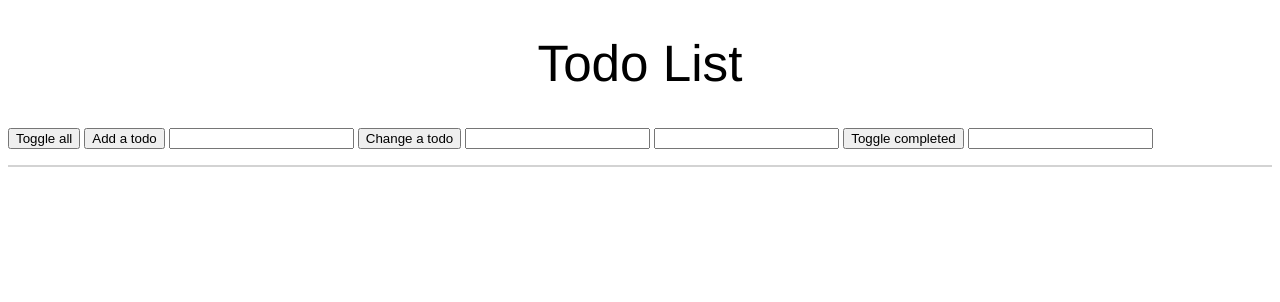
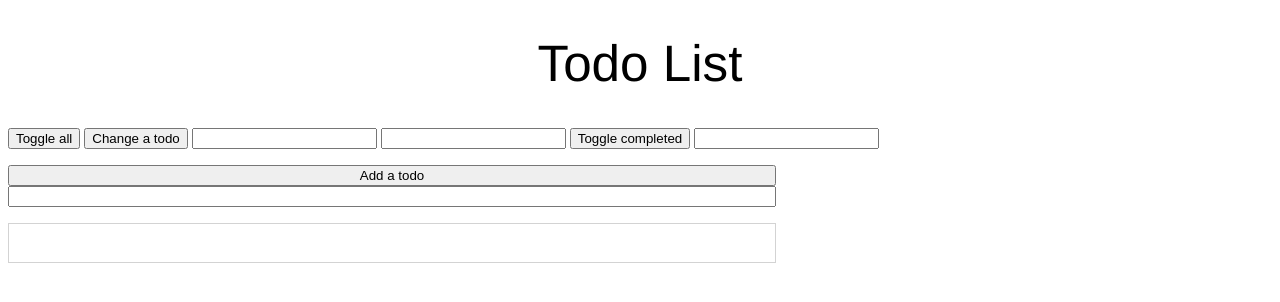
Before and after one commit to sophielihenry/todolist, a PHP site: page / in a window 1280 px wide. Shown: the top 302 px of the page. Run offline with PHP 8.4, Linux system fonts and the light colour scheme.

Commit message:
styling the todobox, started creating add bar UI

```diff
--- a/index.html
+++ b/index.html
@@ -10,8 +10,7 @@
 <!--   <button onclick="handlers.displayTodos()">Display all todos</button>
  -->
   <button onclick="handlers.toggleAll()">Toggle all</button>
-  <button onclick="handlers.addTodos()">Add a todo</button>
-    <input type="text" id='addTodoText'>
+
   <button onclick="handlers.changeTodos()">Change a todo</button>
     <input type="number" id='todoTextPosition'>
     <input type="text" id='changeTodoText'>
@@ -20,13 +19,22 @@
   <button onclick="handlers.toggleCompleted()">Toggle completed</button>
     <input type="number" id='togglePosition'>
 
-  <ul id=todoBox>
-  </ul>
-
-  <p id="todosToday">
+  <p id="noValue">
   </p>
 
-<script src=script.js ></script>
+  <div class="todoCard">
+      <button onclick="handlers.addTodos()">Add a todo</button>
+          <input type="text" id='addTodoText'>
+      <div class="todoBoxContainer">
+        <ul id=todoBox>
+        </ul>
+      </div>
+  </div>
+
+    <p id="todosToday">
+    </p>
+
+  <script src=script.js ></script>
 
 </body>
 </html>
--- a/style.css
+++ b/style.css
@@ -7,20 +7,44 @@
   font-size:4vw;
 }
 
+/* TO DO BOX */
 #todoBox {
   border:1px solid lightgrey;
+  width:60vw;
+  padding: 0 4vw 3vw 4vw;
 }
 
 #todoBox li {
   font-family:helvetica;
   font-size:2vw;
-  padding:2vw 0 3vw 3vw;
+  padding:2vw 0 1vw 3vw;
   font-weight:lighter;
+  list-style: none;
+  border-bottom: 1px solid lightpink;
 }
 
+.todoBoxContainer {
+  display: flex;
+  justify-content: center;
+}
+
+.todoCard {
+  display: flex;
+  flex-direction: column;
+  width: 60vw;
+}
+
+/* AMOUNT OF TODOS TODAY */
 #todosToday {
   font-family:helvetica;
   font-size:1.5vw;
   text-align:center;
   font-weight:lighter;
 }
+
+/* PLEASE INPUT A VALUE */
+#noValue {
+  font-family:helvetica;
+  font-weight:bold;
+  text-align: center;
+}
```
Also changed, not shown: script.js (+18 -10 lines).
